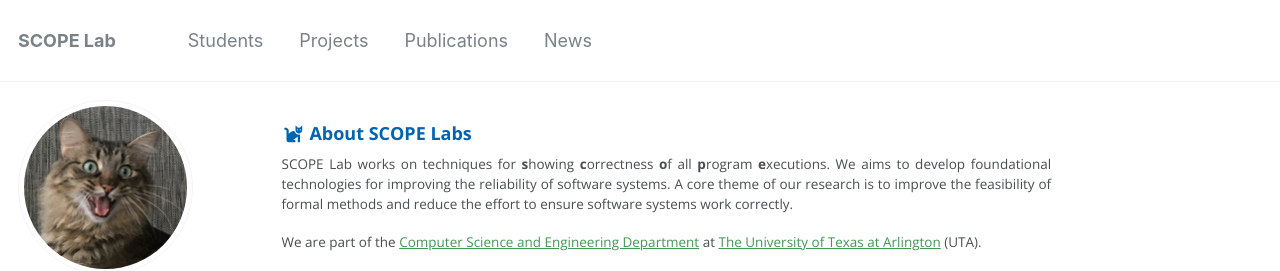
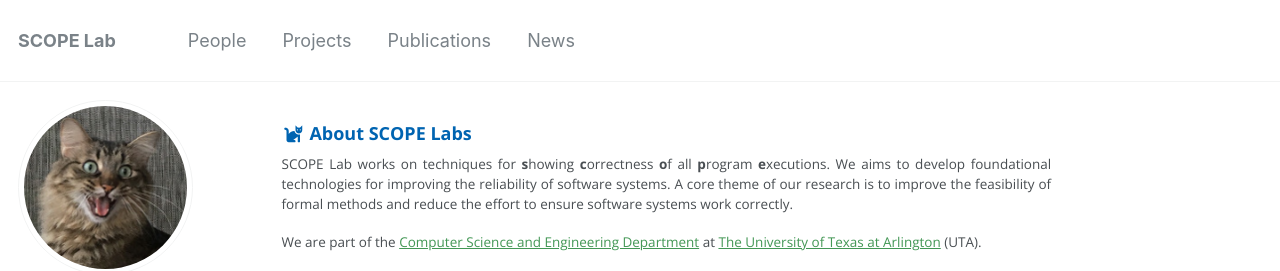
Before and after one commit to SCOPELabUTA/SCOPELabUTA.github.io, a Jekyll site: the page built from _pages/about.md, in a window 1280 px wide and 1082 px high. Shown: the top 271 px of the window. Built offline with Jekyll 4.4.1, drawn with Linux system fonts in a browser that asks for light colours.

Commit message:
Update navigation.yml

```diff
--- a/_data/navigation.yml
+++ b/_data/navigation.yml
@@ -1,7 +1,7 @@
 # main links links
 main:
-  - title: "Students"
-    url: /students/
+  - title: "People"
+    url: /people/
 
   - title: "Projects"
     url: /projects/
```
